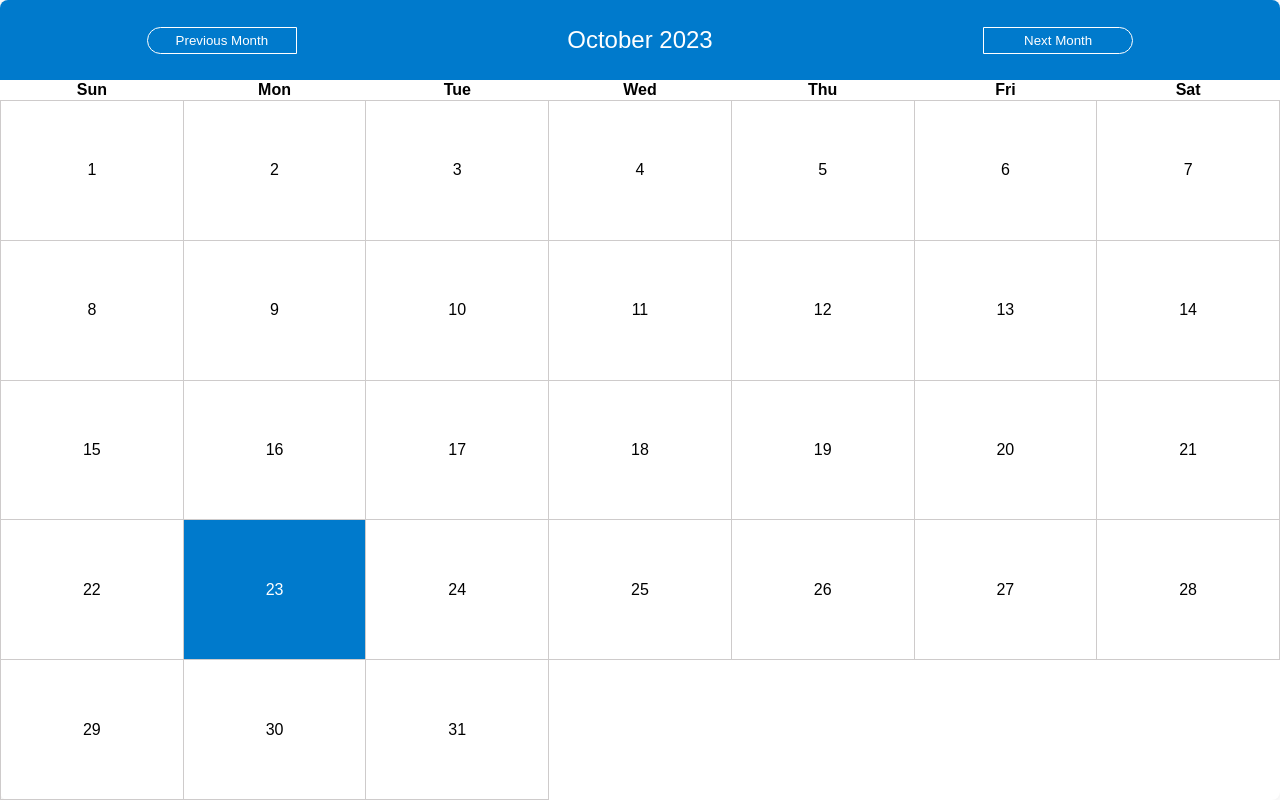
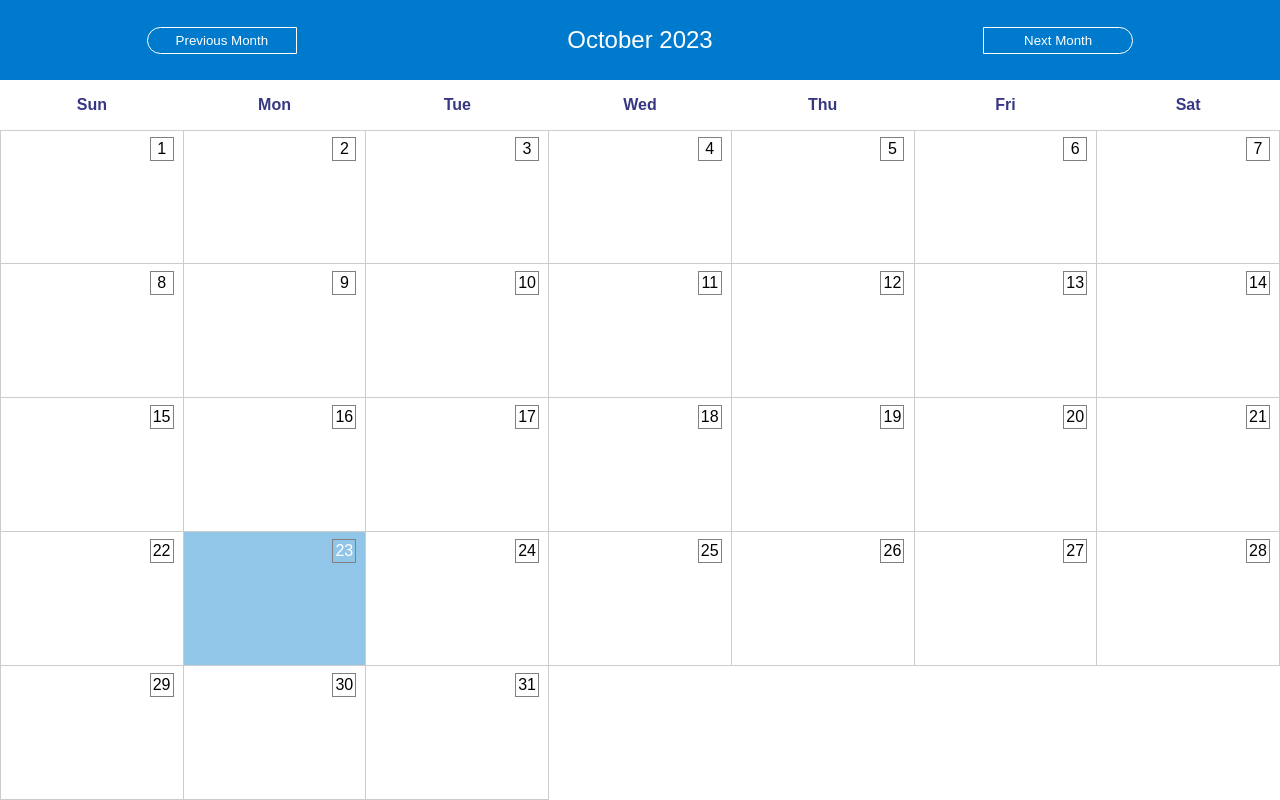
Before and after one commit to ltrzic12/b2match-task, a React (Create React App) app: page / in a window 1280 px wide. Built offline with nearby package versions, Linux system fonts and the light colour scheme; no server answers.

Commit message:
Created dateStore and commitStore with mobX state manager, changed some stylings

```diff
--- a/src/components/Calendar/Calendar.jsx
+++ b/src/components/Calendar/Calendar.jsx
@@ -1,77 +1,34 @@
-import React, { useState, useEffect } from "react";
-import { DateTime } from "luxon";
-import Axios from "axios";
+import React, { useEffect } from "react";
 import "./calendar.css";
+import { observer } from "mobx-react";
+import Navigation from "../Navigation/Navigation";
+import CommitData from "../CommitData/CommitData";
+import CalendarTable from "../CalendarTable/CalendarTable";
+import commitStore from "../../stores/commitStore";
+import dateStore from "../../stores/dateStore";
 
 const Calendar = () => {
-  const today = DateTime.local();
-
-  const [currentDate, setCurrentDate] = useState(today);
-  const [commits, setCommits] = useState({});
-
-  const fetchCommitsForMonth = async () => {
-    const firstDay = currentDate.startOf("month");
-    const lastDay = currentDate.endOf("month");
-    const owner = "ltrzic12";
-    const repo = "vehicle-grid";
-
-    try {
-      const response = await Axios.get(
-        `https://api.github.com/repos/${owner}/${repo}/commits`,
-        {
-          params: {
-            since: firstDay.toISO(),
-            until: lastDay.toISO(),
-          },
-        },
-      );
-
-      const commitsData = response.data;
-      const commitsByDate = {};
-
-      commitsData.forEach((commit) => {
-        const commitDate = DateTime.fromISO(
-          commit.commit.committer.date,
-        ).toFormat("yyyy-LL-dd");
-        if (!commitsByDate[commitDate]) {
-          commitsByDate[commitDate] = [];
-        }
-        commitsByDate[commitDate].push(commit);
-      });
-
-      setCommits(commitsByDate);
-    } catch (error) {
-      // Handle errors
-      console.error(error);
+  const handleDayClick = (day) => {
+    const dayCommits = commitStore.commits[day.toFormat("yyyy-LL-dd")];
+    if (dayCommits && dayCommits.length > 0) {
+      commitStore.setSelectedCommitData(dayCommits);
     }
   };
 
-  const prevMonth = () => {
-    setCurrentDate(currentDate.minus({ months: 1 }));
-  };
+  useEffect(() => {
+    const fetch = async () => {
+      commitStore.fetchCommitsForMonth();
+    };
+    fetch();
+  }, [dateStore.currentDate]);
 
-  const nextMonth = () => {
-    setCurrentDate(currentDate.plus({ months: 1 }));
-  };
-
-  useEffect(() => {
-    fetchCommitsForMonth();
-  }, [currentDate]);
-
-  const handleDayClick = (day) => {
-    const dayCommits = commits[day.toFormat("yyyy-LL-dd")];
-    if (dayCommits && dayCommits.length > 0) {
-      const commitList = dayCommits
-        .map((commit) => commit.commit.message)
-        .join("\n");
-      const commitWindow = window.open("", "_blank");
-      commitWindow.document.write(`<pre>${commitList}</pre>`);
-    }
+  const closeCommitData = () => {
+    commitStore.setSelectedCommitData(null);
   };
 
   const generateCalendar = () => {
-    const firstDay = currentDate.startOf("month");
-    const lastDay = currentDate.endOf("month");
+    const firstDay = dateStore.currentDate.startOf("month");
+    const lastDay = dateStore.currentDate.endOf("month");
     const daysInMonth = [];
 
     for (let day = firstDay; day <= lastDay; day = day.plus({ days: 1 })) {
@@ -94,50 +51,25 @@ const Calendar = () => {
     calendarRows.push(currentRow);
   }
 
+  const prevMonth = () => {
+    dateStore.prevMonth();
+  };
+
+  const nextMonth = () => {
+    dateStore.nextMonth();
+  };
+
   return (
     <div className='calendar-container'>
-      <div className='calendar-header'>
-        <button onClick={prevMonth}>Previous Month</button>
-        <span className='calendar-month'>
-          {currentDate.toFormat("MMMM yyyy")}
-        </span>
-        <button onClick={nextMonth}>Next Month</button>
-      </div>
-      <table className='calendar-table'>
-        <thead>
-          <tr>
-            <th>Sun</th>
-            <th>Mon</th>
-            <th>Tue</th>
-            <th>Wed</th>
-            <th>Thu</th>
-            <th>Fri</th>
-            <th>Sat</th>
-          </tr>
-        </thead>
-        <tbody>
-          {calendarRows.map((week, weekIndex) => (
-            <tr key={weekIndex}>
-              {week.map((day, index) => (
-                <td
-                  key={index}
-                  className={`calendar-day${
-                    day.hasSame(today, "day") ? " calendar-day-highlight" : ""
-                  }`}
-                  onClick={() => handleDayClick(day)}>
-                  {day.toFormat("d")}
-                  {commits[day.toFormat("yyyy-LL-dd")] &&
-                    commits[day.toFormat("yyyy-LL-dd")].length > 0 && (
-                      <div className='commit-dot'></div>
-                    )}
-                </td>
-              ))}
-            </tr>
-          ))}
-        </tbody>
-      </table>
+      <Navigation prev={prevMonth} next={nextMonth}></Navigation>
+      <CalendarTable
+        rows={calendarRows}
+        dayClick={handleDayClick}></CalendarTable>
+      {commitStore.selectedCommitData && (
+        <CommitData close={closeCommitData}></CommitData>
+      )}
     </div>
   );
 };
 
-export default Calendar;
+export default observer(Calendar);
--- a/src/components/Calendar/calendar.css
+++ b/src/components/Calendar/calendar.css
@@ -4,7 +4,7 @@
   font-family: Arial, sans-serif;
   background-color: #fff;
   box-shadow: 0 0 10px rgba(0, 0, 0, 0.1);
-  border-radius: 8px;
+
   height: 100vh;
   display: grid;
   grid-template-rows: 10% 90%;
@@ -20,7 +20,6 @@
   align-items: center;
   justify-content: center;
   padding: 1%;
-  border-radius: 8px 8px 0 0;
 }
 
 .calendar-header button {
@@ -60,6 +59,15 @@
   table-layout: fixed;
 }
 
+.calendar-table thead {
+  height: 50px;
+}
+
+.calendar-table thead th {
+  color: rgb(55, 55, 132);
+  font-weight: 700;
+}
+
 .calendar-table td {
   cursor: pointer;
   text-align: center;
@@ -74,9 +82,17 @@
 }
 
 .calendar-day-highlight {
-  background-color: #007acc;
-  border: 1px solid red;
+  background-color: #007acc6d;
+  border: px solid red;
   color: #fff;
+}
+
+.calendar-day-highlight .day-container {
+  border: 2px solid white;
+}
+
+.calendar-day-highlight .commit-dot {
+  background-color: white;
 }
 
 .calendar-day-highlight:hover {
@@ -91,12 +107,12 @@
   width: 8px;
   height: 8px;
   background-color: #007acc;
-  border-radius: 50%; /* Makes it a circle */
+  border-radius: 50%;
   transition: transform 1s ease-in-out;
 }
 
 .calendar-table td:hover .commit-dot {
-  animation: pulse 1s infinite; /* Apply the pulse animation on hover */
+  animation: pulse 0.5s infinite;
 }
 
 @keyframes pulse {
@@ -104,9 +120,108 @@
     transform: scale(1);
   }
   50% {
-    transform: scale(1.5); /* Increase the scale for pulsing effect */
+    transform: scale(1.5);
   }
   100% {
     transform: scale(1);
   }
 }
+
+.commit-data-container {
+  position: fixed;
+  width: 100%;
+  height: 100%;
+  background-color: rgba(0, 0, 0, 0.6);
+  display: flex;
+  align-items: center;
+  justify-content: center;
+}
+
+.commit-data {
+  background-color: #fff;
+  box-shadow: 0 2px 4px rgba(0, 0, 0, 0.2);
+  border-radius: 8px;
+  padding: 20px;
+  max-width: 80%;
+  overflow-y: auto;
+  max-height: 80%;
+}
+
+.close-button {
+  position: absolute;
+  background-color: #007acc;
+  color: #fff;
+  border: none;
+  border-radius: 4px;
+  padding: 8px 16px;
+  cursor: pointer;
+}
+
+.close-button:hover {
+  background-color: #00588e;
+}
+
+.commit-data li {
+  list-style: none;
+  padding: 10px;
+
+  border-bottom: 1px solid #e0e0e0;
+}
+
+.commit-data h5 {
+  font-size: 16px;
+  color: #007acc;
+  margin-bottom: 5px;
+}
+
+.commit-data p {
+  font-size: 14px;
+  color: #333;
+  margin: 0;
+}
+
+.commit-data a {
+  text-decoration: none;
+  font-size: small;
+}
+
+.day-num {
+  position: absolute;
+  display: flex;
+  justify-content: center;
+  align-items: center;
+  right: 5%;
+  top: 5%;
+  border: 1px solid grey;
+  width: 20px;
+  height: 20px;
+  padding: 1px;
+}
+
+.commit-message {
+  position: absolute;
+  display: flex;
+  bottom: 20px;
+  text-align: center;
+  padding: 5px;
+  white-space: wrap;
+  overflow: hidden;
+  text-overflow: ellipsis;
+  font-size: 14px;
+  max-width: 100%;
+  color: #333;
+  border: 2px solid #007acc;
+  border-radius: 2px;
+  background-color: #007acc28;
+  width: 200px;
+  height: 30px;
+  justify-content: center;
+  align-items: center;
+}
+
+.day-wrapper {
+  display: flex;
+  flex-direction: column;
+  justify-content: center;
+  align-items: center;
+}
--- /dev/null
+++ b/src/components/CalendarTable/CalendarTable.jsx
@@ -0,0 +1,57 @@
+import { observer } from "mobx-react";
+import commitStore from "../../stores/commitStore";
+import dateStore from "../../stores/dateStore";
+
+const CalendarTable = ({ rows, dayClick }) => {
+  return (
+    <table className='calendar-table'>
+      <thead>
+        <tr>
+          <th>Sun</th>
+          <th>Mon</th>
+          <th>Tue</th>
+          <th>Wed</th>
+          <th>Thu</th>
+          <th>Fri</th>
+          <th>Sat</th>
+        </tr>
+      </thead>
+      <tbody>
+        {rows.map((week, weekIndex) => (
+          <tr key={weekIndex}>
+            {week.map((day, index) => {
+              const dayCommits =
+                commitStore.commits[day.toFormat("yyyy-LL-dd")];
+              return (
+                <td
+                  key={index}
+                  className={`calendar-day${
+                    day.hasSame(dateStore.today, "day")
+                      ? " calendar-day-highlight"
+                      : ""
+                  }`}
+                  onClick={() => dayClick(day)}>
+                  <div className='day-wrapper'>
+                    <div className='day-num'>
+                      <span>{day.toFormat("d")}</span>
+                    </div>
+                    {dayCommits && dayCommits.length === 1 && (
+                      <div className='commit-message'>
+                        {dayCommits[0].commit.message}
+                      </div>
+                    )}
+                  </div>
+                  {dayCommits && dayCommits.length > 1 && (
+                    <div className='commit-dot'></div>
+                  )}
+                </td>
+              );
+            })}
+          </tr>
+        ))}
+      </tbody>
+    </table>
+  );
+};
+
+export default observer(CalendarTable);
--- /dev/null
+++ b/src/components/CommitData/CommitData.jsx
@@ -0,0 +1,25 @@
+import { observer } from "mobx-react";
+import commitStore from "../../stores/commitStore";
+
+const CommitData = ({ close }) => {
+  return (
+    <div className='commit-data-container'>
+      <div className='commit-data'>
+        <button onClick={close} className='close-button'>
+          Close
+        </button>
+        <ul>
+          {commitStore.selectedCommitData.map((commit, index) => (
+            <li key={index}>
+              <h5>{commit.commit.author.name}</h5>
+              <p> {commit.commit.message}</p>
+              <a href={commit.html_url}>See on GitHub</a>
+            </li>
+          ))}
+        </ul>
+      </div>
+    </div>
+  );
+};
+
+export default observer(CommitData);
--- /dev/null
+++ b/src/components/Navigation/Navigation.jsx
@@ -0,0 +1,15 @@
+import dateStore from "../../stores/dateStore";
+
+const Navigation = ({ prev, next }) => {
+  return (
+    <div className='calendar-header'>
+      <button onClick={prev}>Previous Month</button>
+      <span className='calendar-month'>
+        {dateStore.currentDate.toFormat("MMMM yyyy")}
+      </span>
+      <button onClick={next}>Next Month</button>
+    </div>
+  );
+};
+
+export default Navigation;
--- a/src/index.js
+++ b/src/index.js
@@ -4,10 +4,10 @@ import "./index.css";
 import App from "./App";
 import { BrowserRouter } from "react-router-dom";
 import { Provider } from "mobx-react";
-import dateTimeData from "./stores/dateTime";
+import dateStore from "./stores/dateStore";
 
 const stores = {
-  dateTimeData,
+  dateStore,
 };
 
 const root = ReactDOM.createRoot(document.getElementById("root"));
--- /dev/null
+++ b/src/stores/commitStore.js
@@ -0,0 +1,79 @@
+import { action, makeObservable, observable } from "mobx";
+import dateStore from "./dateStore";
+import axios, { Axios } from "axios";
+import { DateTime } from "luxon";
+
+class CommitStore {
+  commits = {};
+  selectedCommitData = null;
+  owner = "NVIDIA";
+  repo = "TensorRT-LLM";
+  constructor() {
+    makeObservable(this, {
+      commits: observable,
+      selectedCommitData: observable,
+      owner: observable,
+      repo: observable,
+      setCommits: action,
+      setSelectedCommitData: action,
+      setOwner: action,
+      setRepo: action,
+      fetchCommitsForMonth: action,
+    });
+  }
+
+  fetchCommitsForMonth = async () => {
+    const firstDay = dateStore.currentDate.startOf("month");
+    const lastDay = dateStore.currentDate.endOf("month");
+    const owner = this.owner;
+    const repo = this.repo;
+
+    try {
+      const response = await axios.get(
+        `https://api.github.com/repos/${owner}/${repo}/commits`,
+        {
+          params: {
+            since: firstDay.toISO(),
+            until: lastDay.toISO(),
+          },
+        },
+      );
+
+      const commitsData = response.data;
+      const commitsByDate = {};
+
+      commitsData.forEach((commit) => {
+        const commitDate = DateTime.fromISO(
+          commit.commit.committer.date,
+        ).toFormat("yyyy-LL-dd");
+        if (!commitsByDate[commitDate]) {
+          commitsByDate[commitDate] = [];
+        }
+        commitsByDate[commitDate].push(commit);
+      });
+
+      this.setCommits(commitsByDate);
+    } catch (error) {
+      console.error(error);
+    }
+  };
+
+  setCommits(commits) {
+    this.commits = commits;
+  }
+
+  setSelectedCommitData(data) {
+    this.selectedCommitData = data;
+  }
+
+  setOwner(owner) {
+    this.owner = owner;
+  }
+
+  setRepo(repo) {
+    this.repo = repo;
+  }
+}
+
+const commitStore = new CommitStore();
+export default commitStore;
--- /dev/null
+++ b/src/stores/dateStore.js
@@ -0,0 +1,33 @@
+import { DateTime } from "luxon";
+import { action, makeObservable, observable } from "mobx";
+
+class DateStore {
+  today = DateTime.local();
+  currentDate = this.today;
+
+  constructor() {
+    makeObservable(this, {
+      today: observable,
+      currentDate: observable,
+
+      setCurrentDate: action,
+      prevMonth: action,
+      nextMonth: action,
+    });
+  }
+
+  setCurrentDate(date) {
+    this.currentDate = date;
+  }
+
+  prevMonth = () => {
+    this.setCurrentDate(this.currentDate.minus({ months: 1 }));
+  };
+
+  nextMonth = () => {
+    this.setCurrentDate(this.currentDate.plus({ months: 1 }));
+  };
+}
+
+const dateStore = new DateStore();
+export default dateStore;
--- a/src/stores/dateTime.js
+++ /dev/null
@@ -1,21 +0,0 @@
-import { action, makeObservable, observable } from "mobx";
-import { DateTime } from "luxon";
-
-class DataTime {
-  currentDate = DateTime.local();
-
-  constructor() {
-    makeObservable(this, {
-      currentDate: observable,
-      setCurrentDate: action,
-    });
-  }
-
-  setCurrentDate(newDate) {
-    this.currentDate = newDate;
-  }
-}
-
-const dateTimeData = new DataTime();
-
-export default dateTimeData;
```
Also changed, not shown: src/pages/CalendarPage.jsx (added).
